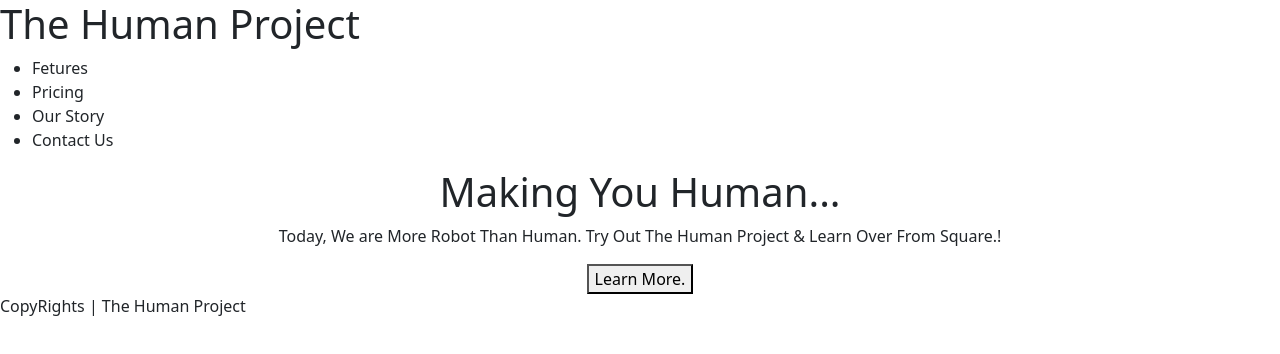
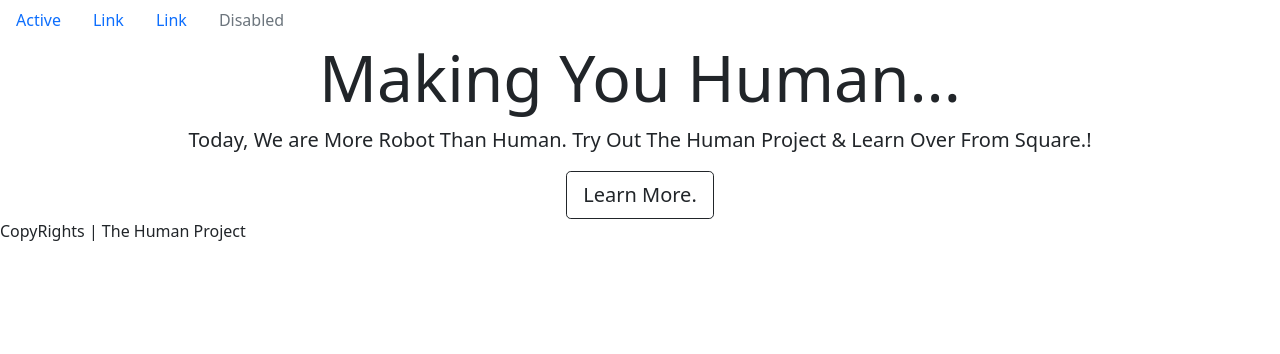
Before and after one commit to Ravindu1609/AMDT-DEMO-SITE, a plain HTML site: page index.html in a window 1280 px wide. Drawn offline with nearby package versions, Linux system fonts and the light colour scheme.

Commit message:
edit nav bar

```diff
--- a/html/partials/navbar.html
+++ b/html/partials/navbar.html
@@ -0,0 +1,18 @@
+<div id="human_navbar"></div>
+<nav id="human_navbar">
+    <ul class="nav">
+        <li class="nav-item">
+          <a class="nav-link active" aria-current="page" href="#">Active</a>
+        </li>
+        <li class="nav-item">
+          <a class="nav-link" href="#">Link</a>
+        </li>
+        <li class="nav-item">
+          <a class="nav-link" href="#">Link</a>
+        </li>
+        <li class="nav-item">
+          <a class="nav-link disabled" href="#" tabindex="-1" aria-disabled="true">Disabled</a>
+        </li>
+      </ul>
+
+</nav>
--- a/index.html
+++ b/index.html
@@ -8,28 +8,26 @@
         <meta name="viewport" content="width=device-width, initial-scale=1">
         <link rel="stylesheet" href="css/boostrap/bootstrap.css">
         <link rel="stylesheet" href="css/styles.css">
+        <script src="https://ajax.googleapis.com/ajax/libs/jqueryui/3.5.1/jquery.min.js"></script>
+        <script>
+            $(document).ready(function (){
+                $("#human_navbar").load("/html/partials/navbar.html")
+                $("#human_footer").load("/html/partials/footer.html")
+
+            });
+        </script>
     </head>
     <body>
         <header>
+            <div id="human_navbar"></div>
 
-            <nav>
-                <h1>The Human Project</h1>
-             <ul>
-                <li>Fetures</li>
-                <li>Pricing</li>
-                <li>Our Story</li>
-                <li>Contact Us</li>
-             </ul>
-
-
-            </nav>
         </header>
         <main class="text-center human-main-box">
             <div class="container"></div>
             <div class="row"></div>
-            <h1>Making You Human...</h1>
-            <p>Today, We are More Robot Than Human. Try Out The Human Project & Learn Over From Square.!</p>
-            <button>Learn More.</button>
+            <h1 class="display-3">Making You Human...</h1>
+            <p class="lead">Today, We are More Robot Than Human. Try Out The Human Project & Learn Over From Square.!</p>
+            <button button type="button" class="btn btn-outline-dark btn-lg ">Learn More.</button>
         </main>
         <footer>
             <p>CopyRights | The Human Project</p>
```
Also changed, not shown: fetures.html (+29 -0 lines).
